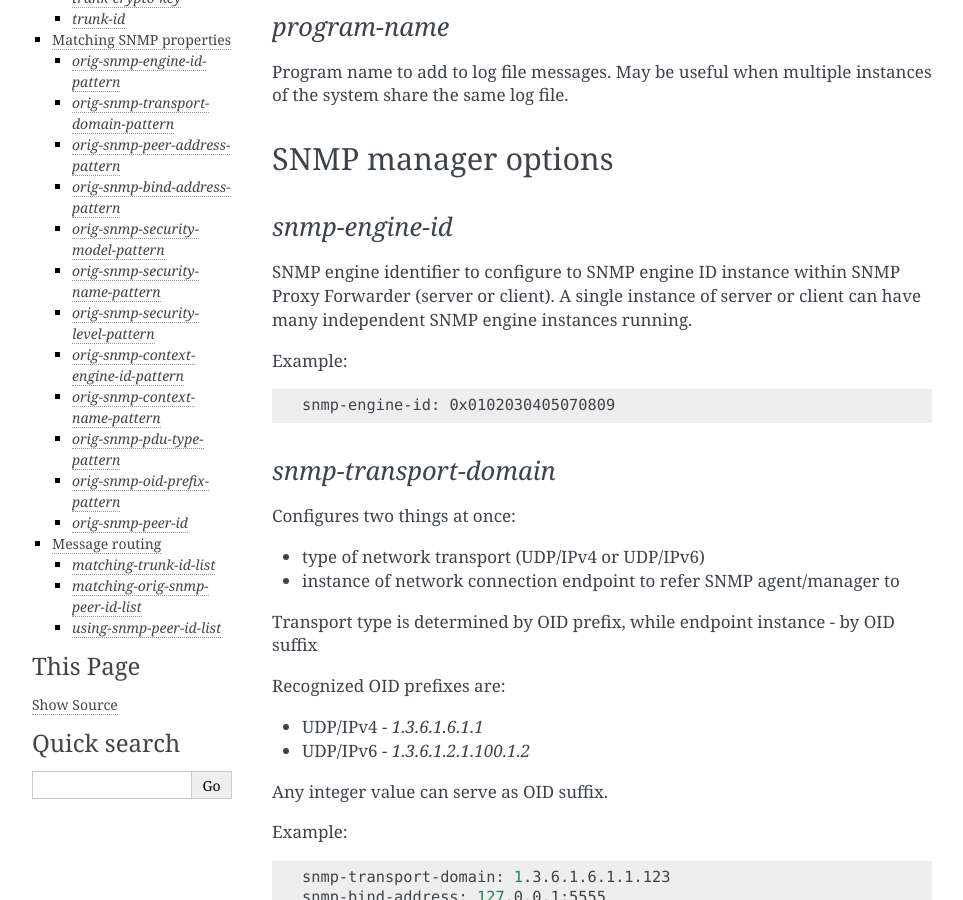
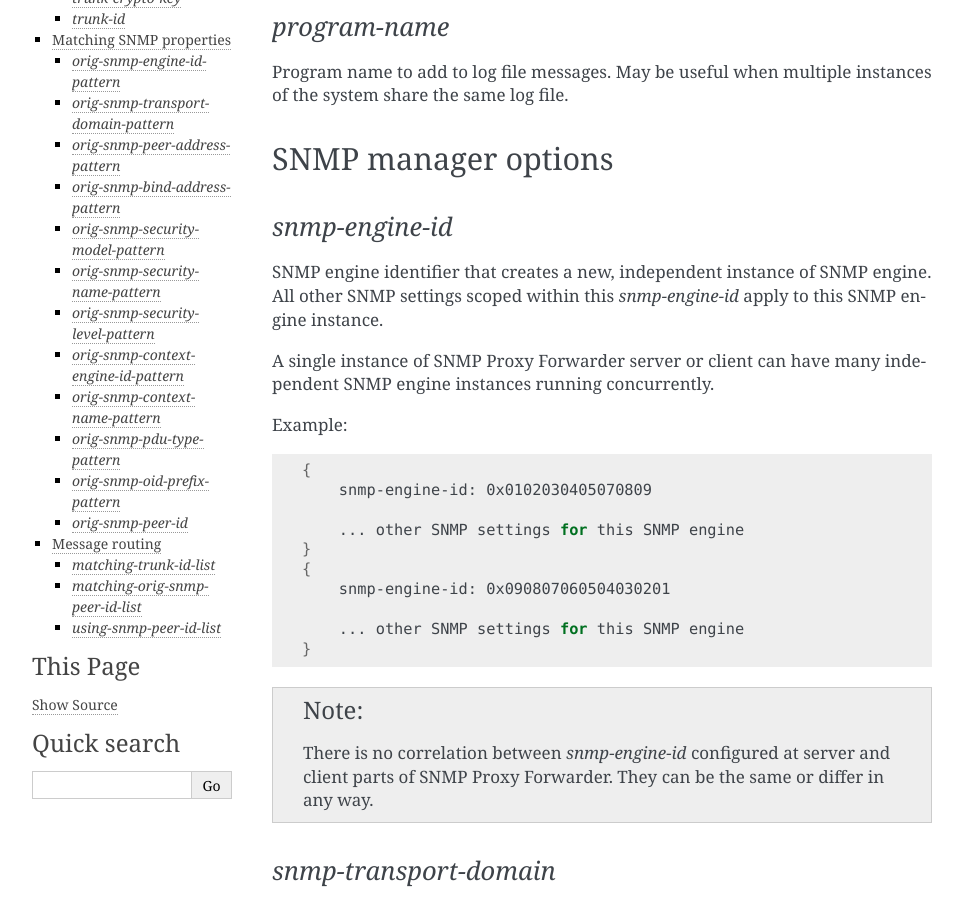
Before and after one commit to etingof/snmpfwd, a Sphinx documentation site: the page built from docs/source/configuration/client-configuration.rst, in a window 1280 px wide and 900 px high, scrolled down 716 px. Shown: the whole window, without its empty margins (148-1111 px from the left). Built offline with Sphinx 7.4.7, drawn with Linux system fonts in a browser that asks for light colours; some of the changed text lies outside the part shown.

Commit message:
documentation improvements

```diff
--- a/docs/source/configuration/client-configuration.rst
+++ b/docs/source/configuration/client-configuration.rst
@@ -47,15 +47,33 @@ SNMP manager options
 *snmp-engine-id*
 ++++++++++++++++
 
-SNMP engine identifier to configure to SNMP engine ID instance within SNMP
-Proxy Forwarder (server or client). A single instance of server or client
-can have many independent SNMP engine instances running.
+SNMP engine identifier that creates a new, independent instance of SNMP engine.
+All other SNMP settings scoped within this *snmp-engine-id* apply to this
+SNMP engine instance.
+
+A single instance of SNMP Proxy Forwarder server or client can have many
+independent SNMP engine instances running concurrently.
 
 Example:
 
 .. code-block:: bash
 
-    snmp-engine-id: 0x0102030405070809
+    {
+        snmp-engine-id: 0x0102030405070809
+
+        ... other SNMP settings for this SNMP engine
+    }
+    {
+        snmp-engine-id: 0x090807060504030201
+
+        ... other SNMP settings for this SNMP engine
+    }
+
+.. note::
+
+    There is no correlation between *snmp-engine-id* configured
+    at server and client parts of SNMP Proxy Forwarder. They can be the same
+    or differ in any way.
 
 *snmp-transport-domain*
 +++++++++++++++++++++++
@@ -163,8 +181,11 @@ SNMPv3 security level to use. Valid values are
 *snmp-security-name*
 ++++++++++++++++++++
 
-Identifier for SNMP user configuration entry. In most cases can be set
-to the same value as `snmp-community-name`_ or `snmp-usm-user`_.
+Identifier that logically groups SNMP configuration settings together.
+
+.. note::
+
+    Must be unique within SNMP engine instance (e.g. `snmp-engine-id`_).
 
 *snmp-community-name*
 +++++++++++++++++++++
```
Also changed, not shown: docs/source/configuration/server-configuration.rst (+27 -6 lines).
